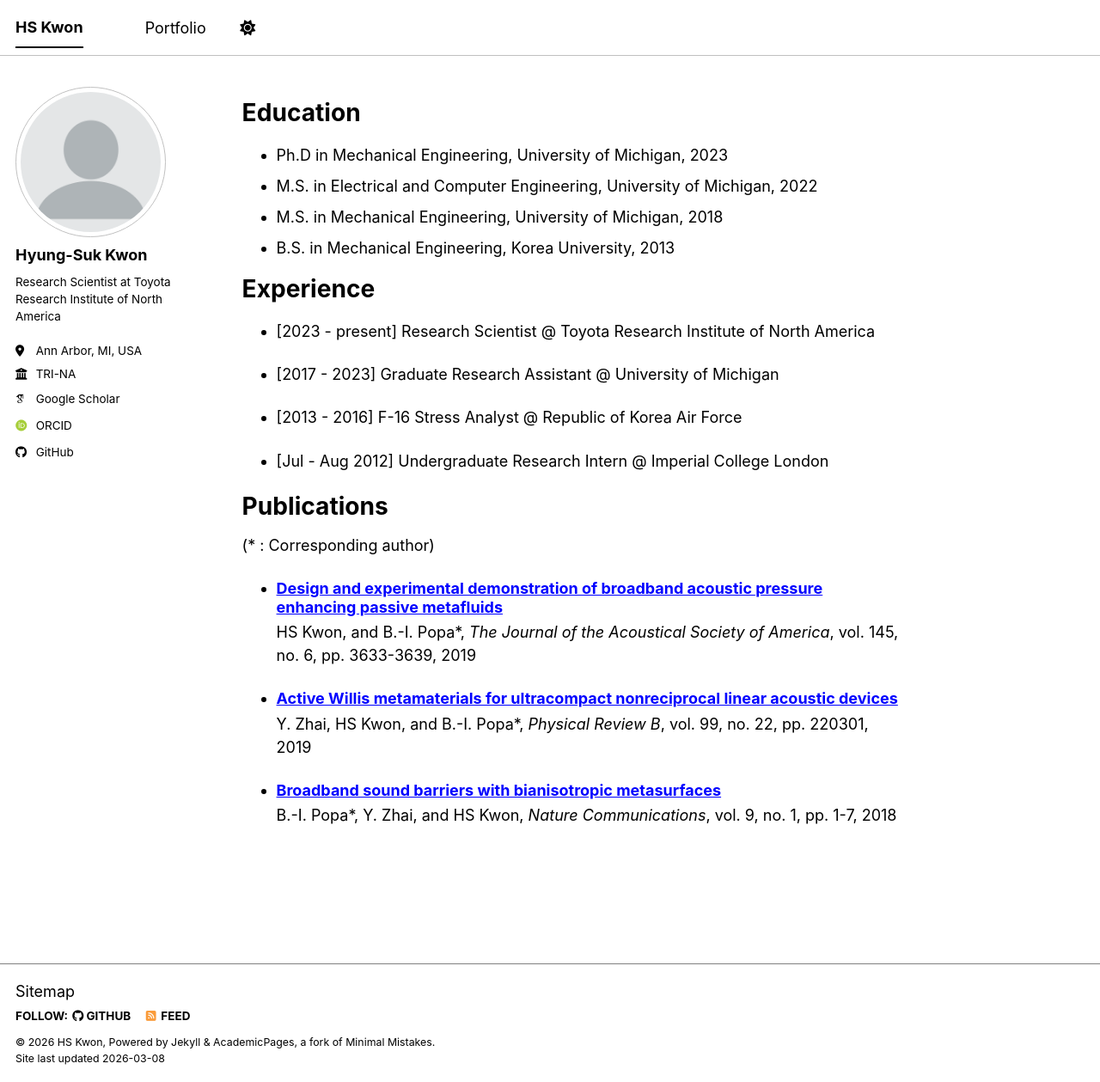
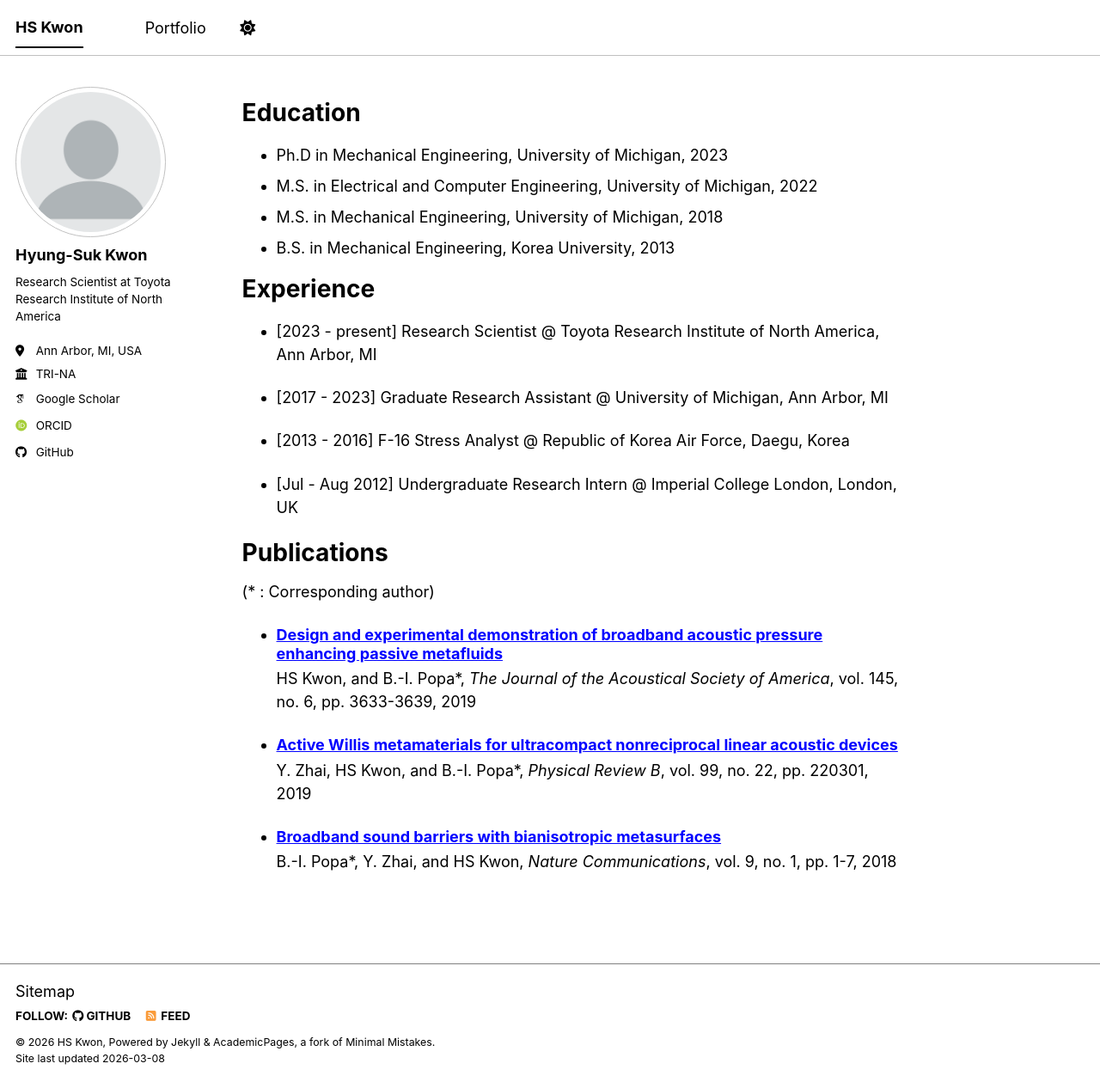
Before and after one commit to Kwon-HyungSuk/kwon-hyungsuk.github.io, a Jekyll site: the page built from _pages/about.md, in a window 1280 px wide and 1259 px high. Shown: the whole window at 86% size. Built offline with Jekyll 4.4.1, drawn with Linux system fonts in a browser that asks for light colours; some web fonts are replaced; a script bundle is joined from its source files by our own code; library files that are not in the unit come from our copies.

Commit message:
Update about.md

```diff
--- a/_pages/about.md
+++ b/_pages/about.md
@@ -16,13 +16,13 @@ Education
 
 Experience
 ======
-* [2023 - present] Research Scientist @ Toyota Research Institute of North America
+* [2023 - present] Research Scientist @ Toyota Research Institute of North America, Ann Arbor, MI
 
-* [2017 - 2023] Graduate Research Assistant @ University of Michigan
+* [2017 - 2023] Graduate Research Assistant @ University of Michigan, Ann Arbor, MI
 
-* [2013 - 2016] F-16 Stress Analyst @ Republic of Korea Air Force
+* [2013 - 2016] F-16 Stress Analyst @ Republic of Korea Air Force, Daegu, Korea
 
-* [Jul - Aug 2012] Undergraduate Research Intern @ Imperial College London
+* [Jul - Aug 2012] Undergraduate Research Intern @ Imperial College London, London, UK
 
 Publications
 ======
```
